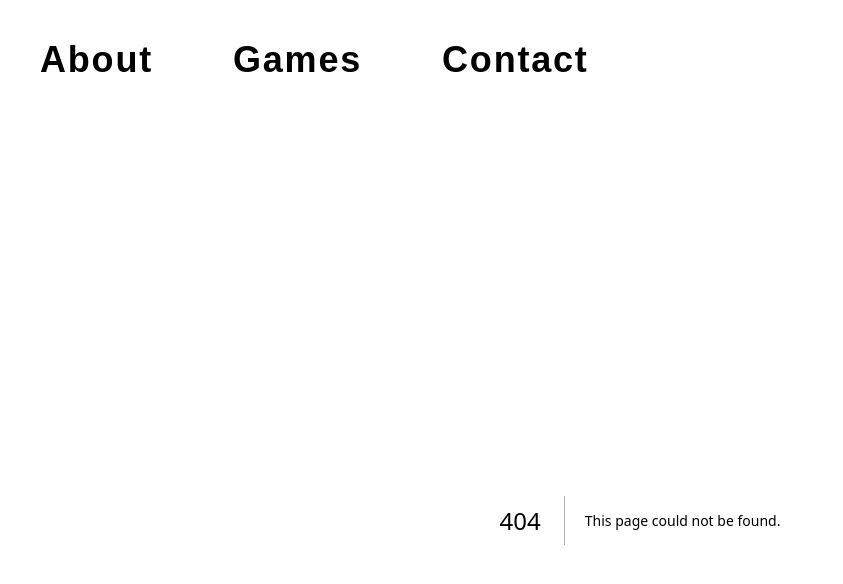
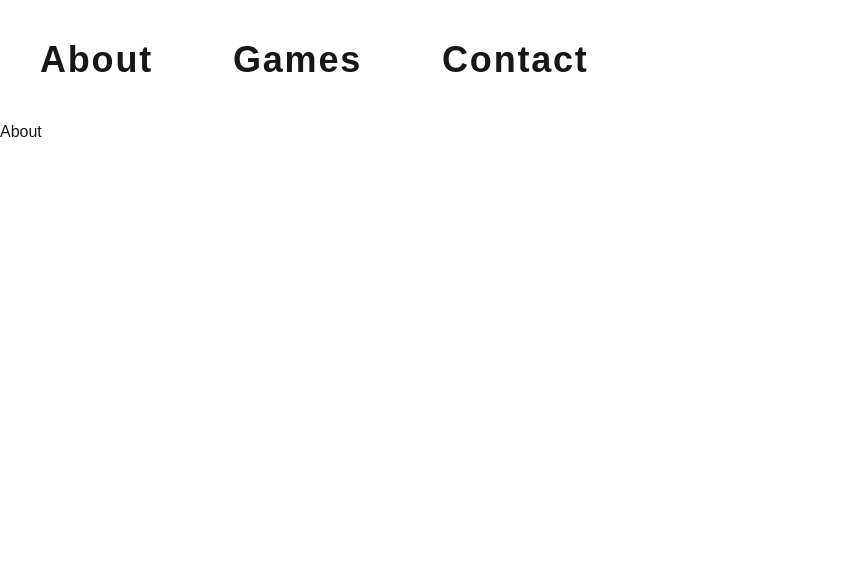
Before and after one commit to patrick-mcisaac/game-portfolio-client, a Next.js app: page /about in a window 1280 px wide. Before the commit this address had no page. Shown: the top 584 px of the page, without its empty margins (0-843 px from the left). Built offline with nearby package versions, Linux system fonts and the light colour scheme.

Commit message:
set up an about page and home need to sort out backend

```diff
--- /dev/null
+++ b/app/about/page.tsx
@@ -0,0 +1,9 @@
+"use client"
+
+export default function page() {
+    return (
+        <div>
+            <p>About</p>
+        </div>
+    )
+}
--- a/app/page.tsx
+++ b/app/page.tsx
@@ -1,3 +1,5 @@
-export default function Home() {
-    return <></>
+import Image from "next/image"
+
+export default function About() {
+    return <div>{/* <Image /> */}</div>
 }
--- /dev/null
+++ b/types/ContactTypes.ts
@@ -0,0 +1,5 @@
+export type ContactType = {
+    id: number
+    name: string
+    link: string
+}
--- /dev/null
+++ b/types/GameImageType.ts
@@ -0,0 +1,4 @@
+export type GameImage = {
+    id: number
+    image: string
+}
```
Also changed, not shown: types/DeveloperTypes.ts (added, +7 -0 lines), types/GameType.ts (added, +7 -0 lines).
